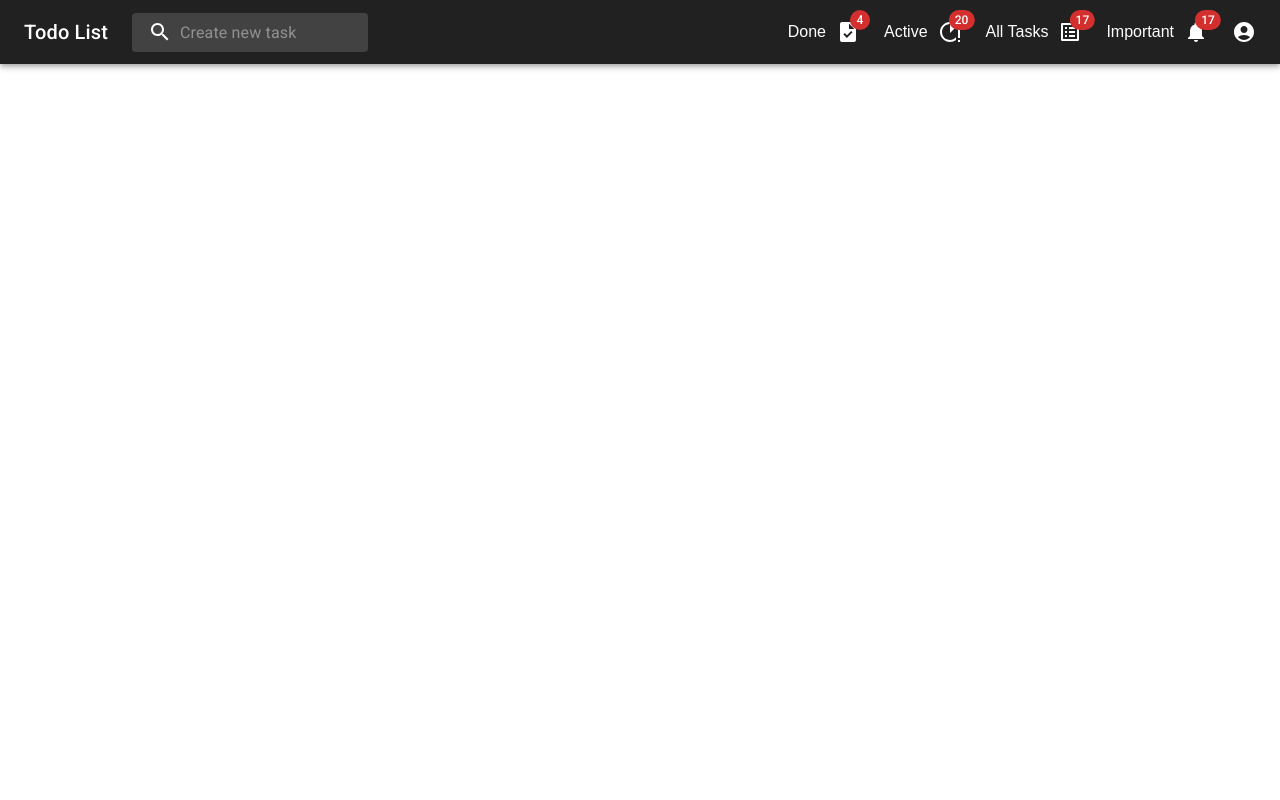
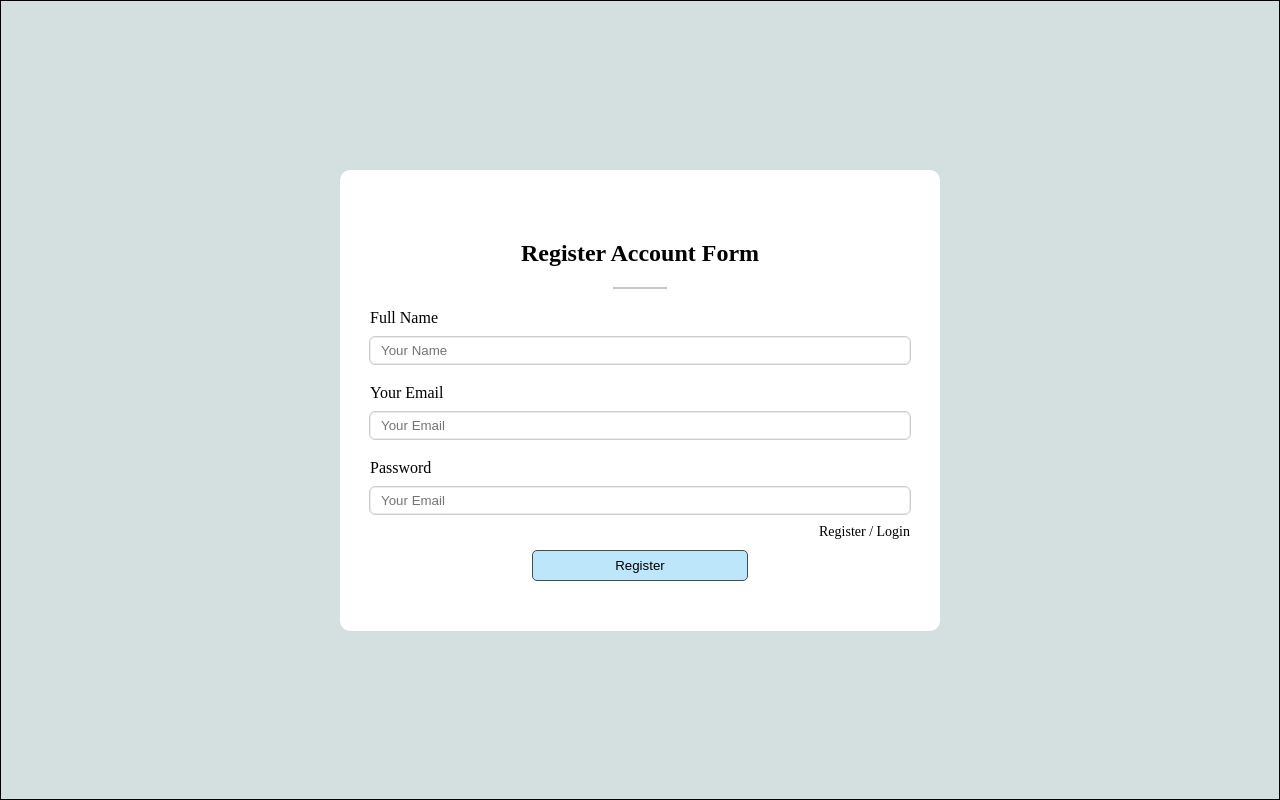
Before and after one commit to Burban-Vitalik/app-react-todolist, a React (Create React App) app: page / in a window 1280 px wide. Built offline with nearby package versions, Linux system fonts and the light colour scheme.

Commit message:
register page UI is done

```diff
--- a/package.json
+++ b/package.json
@@ -20,6 +20,7 @@
     "react-dom": "^18.2.0",
     "react-router-dom": "^6.8.0",
     "react-scripts": "5.0.1",
+    "sass": "^1.57.1",
     "styled-components": "^5.3.6",
     "typescript": "^4.9.4",
     "web-vitals": "^2.1.4"
--- a/src/App.tsx
+++ b/src/App.tsx
@@ -1,10 +1,12 @@
 import React from 'react';
 import TodoAppBar from './components/TodoBar/TodoBar';
+import { RegisterPage } from './pages/Register';
 
 function App() {
   return (
     <div className="App">
-      <TodoAppBar />
+      {/* <TodoAppBar /> */}
+      <RegisterPage />
     </div>
   );
 }
--- a/src/index.tsx
+++ b/src/index.tsx
@@ -1,6 +1,6 @@
 import React from 'react';
 import ReactDOM from 'react-dom/client';
-import './index.css';
+import './index.scss';
 import App from './App';
 
 const root = ReactDOM.createRoot(
--- /dev/null
+++ b/src/pages/Register.scss
@@ -0,0 +1,80 @@
+.registerPage {
+    background: rgb(211, 224, 223);
+    height: 100vh;
+    display: flex;
+    flex-direction: column;
+    justify-content: center;
+    align-items: center;
+    border: 1px solid black;
+}
+
+.register_form {
+    display: flex;
+    flex-direction: column;
+    border-radius: 10px;
+    width: 600px;
+    padding: 50px 30px;
+    background: white;
+
+    h2 {
+        text-align: center;
+        margin: 20px 0;
+    }
+
+    hr {
+        border: 1px solid rgb(200, 197, 197);
+        width: 10%;
+        margin: 0 auto;
+    }
+}
+
+.register_form {
+    label {
+        display: flex;
+        flex-direction: column;
+        margin-top: 20px;
+        input {
+            padding: 5px 10px;
+            margin-top: 10px;
+            border: 1px solid rgb(237, 236, 236);
+            border-radius: 5px;
+            outline: 1px solid rgb(207, 204, 204);
+        }
+    }
+}
+
+.register_form {
+    .linkAuth {
+        font-size: 14px;
+        display: flex;
+        justify-content: flex-end;
+        margin-top: 10px;
+        margin-bottom: 10px;
+        cursor: pointer;
+    }
+
+    button {
+        cursor: pointer;
+        padding: 7px;
+        background: rgb(190, 230, 251);
+        border-radius: 5px;
+        border: 1px solid rgb(64, 80, 82);
+        max-width: 40%;
+        width: 100%;
+        margin: 0 auto;
+    }
+}
+
+@media (max-width: 767.98px) {
+    .register_form {
+        width: 500px;
+        padding: 30px 20px;
+    }
+}
+
+@media (max-width: 575.98px) {
+    .register_form {
+        width: 350px;
+        padding: 20px;
+    }
+}
--- /dev/null
+++ b/src/pages/Register.tsx
@@ -0,0 +1,21 @@
+import './Register.scss';
+
+
+export function RegisterPage(){
+    return (
+        <div className="registerPage">
+            <div className='register_form'>
+                <h2>Register Account Form</h2>
+                <hr />
+
+                <label htmlFor="fullName">Full Name<input type="text" placeholder='Your Name'/></label>
+                <label htmlFor="yourEmail">Your Email<input type='email'placeholder='Your Email'/></label>
+                <label htmlFor="password">Password<input type="password" placeholder='Your Email'/></label>
+
+                <p className='linkAuth'>Register / Login</p>
+                <button>Register</button>
+            </div>
+
+        </div>
+    )
+}
```
Also changed, not shown: src/components/TodoBar/TodoBar.scss (deleted), src/index.scss (line endings or trailing spaces), 1 other file (tests, documents, lock files or other folders).
